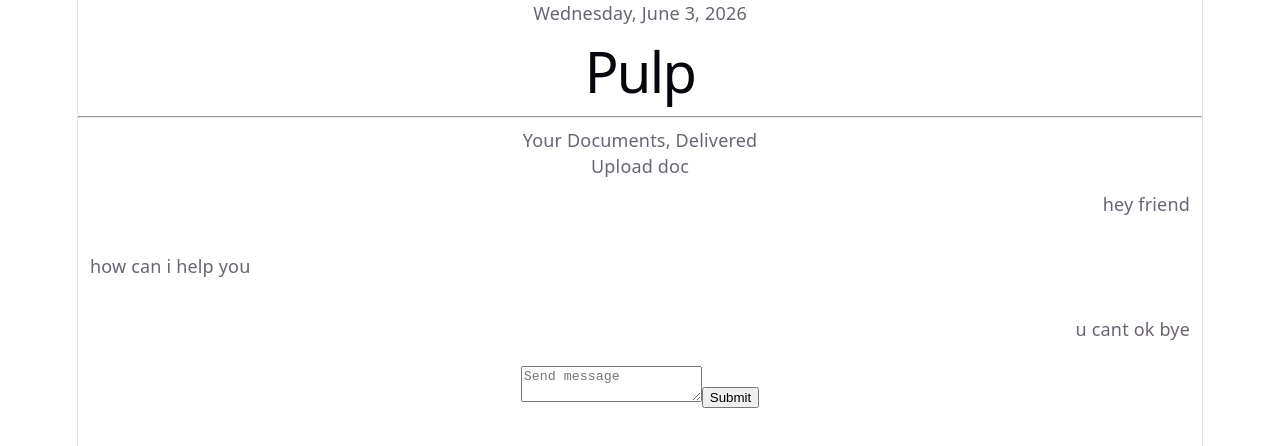
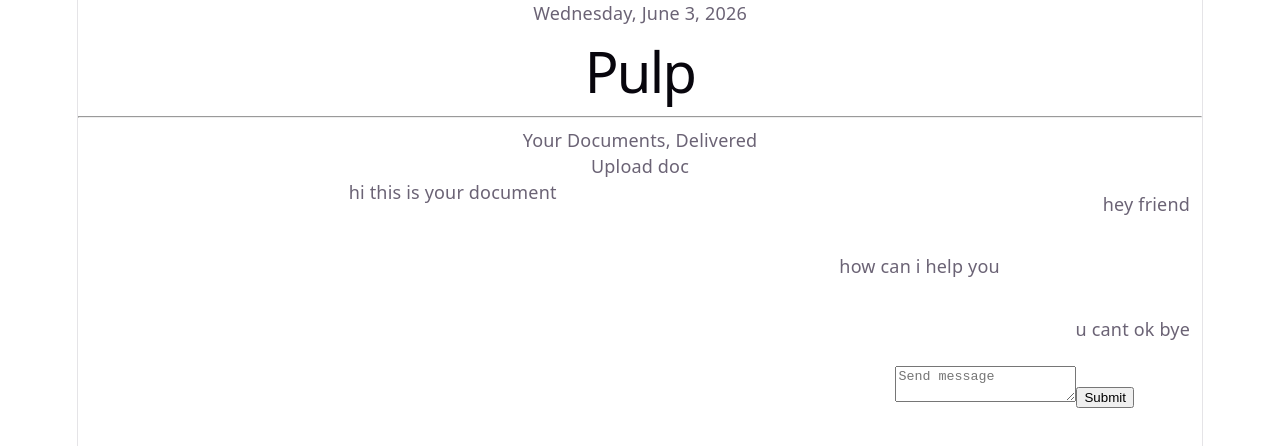
Before and after one commit to bokharii/pulp, a React (Vite) app: page / in a window 1280 px wide. Shown: the top 446 px of the page. Built offline with nearby package versions, Linux system fonts and the light colour scheme.

Commit message:
doc viewer and chatpanel are now side by side

```diff
--- /dev/null
+++ b/src/DocViewer.tsx
@@ -0,0 +1,3 @@
+export default function DocViewer() {
+  return <div>hi this is your document</div>;
+}
--- /dev/null
+++ b/src/MainLayout.module.css
@@ -0,0 +1,12 @@
+.main {
+  display: flex;
+  min-height: 60vh;
+}
+
+.docViewer {
+  flex: 2;
+}
+
+.chatPanel {
+  flex: 1;
+}
--- a/src/MainLayout.tsx
+++ b/src/MainLayout.tsx
@@ -1,10 +1,17 @@
 import ChatPanel from "./ChatPanel";
+import DocViewer from "./DocViewer";
+import styles from "./MainLayout.module.css";
+
 export default function MainLayout() {
   return (
-    <>
+    <div className={styles.main}>
       {/* component for uploaded document */}
-      {/* chat layout */}
-      <ChatPanel />
-    </>
+      <div className={styles.docViewer}>
+        <DocViewer />
+      </div>
+      <div className={styles.chatPanel}>
+        <ChatPanel />
+      </div>
+    </div>
   );
 }
```
